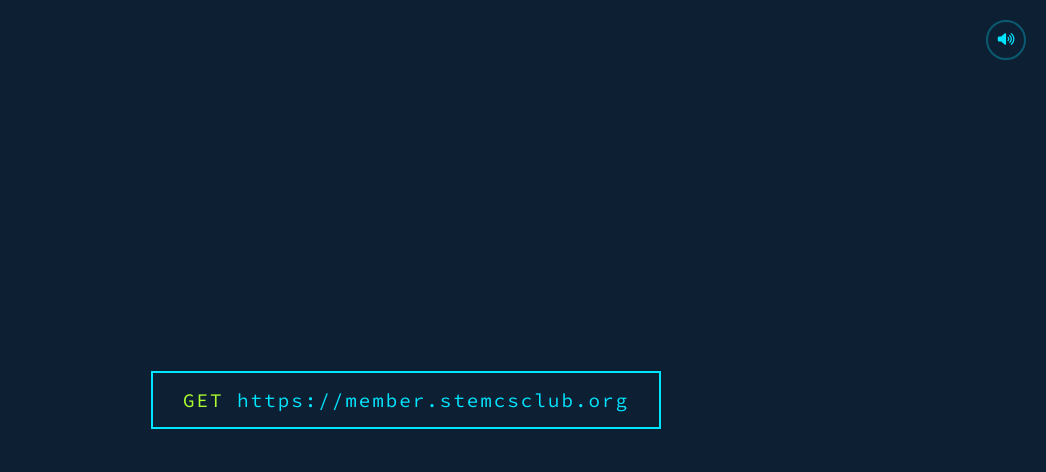
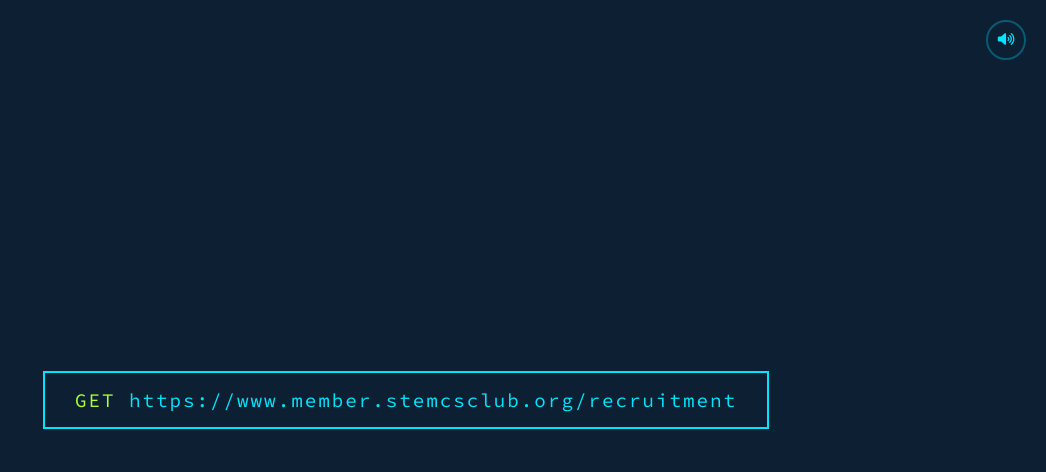
Before and after one commit to stemcomputerscienceclub/STEM-CSC-Members-Platform, a plain HTML site: page index.html in a window 1280 px wide. Shown: the whole page, without its empty margins (234-1280 px from the left). Drawn offline with Linux system fonts and the light colour scheme.

Commit message:
added /recruitment endpoint in the url

```diff
--- a/index.html
+++ b/index.html
@@ -19,7 +19,7 @@
 <body>
   <!-- START SCREEN -->
   <div class="start-screen" id="startScreen">
-    <button id="startButton" class="start-button"><span style="color: greenyellow;">GET</span> https://member.stemcsclub.org
+    <button id="startButton" class="start-button"><span style="color: greenyellow;">GET</span> https://www.member.stemcsclub.org/recruitment
     </button>
   </div>
 
```
